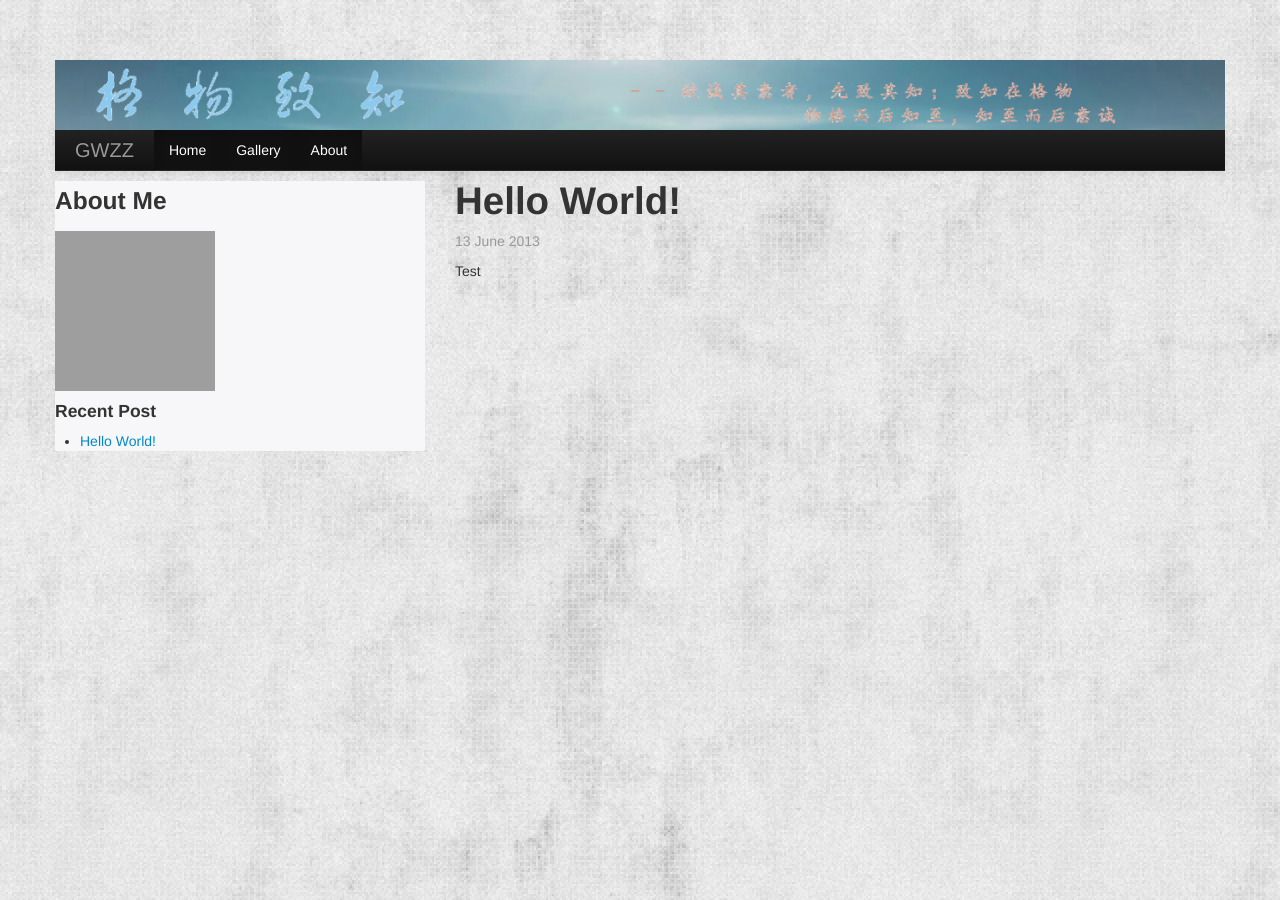
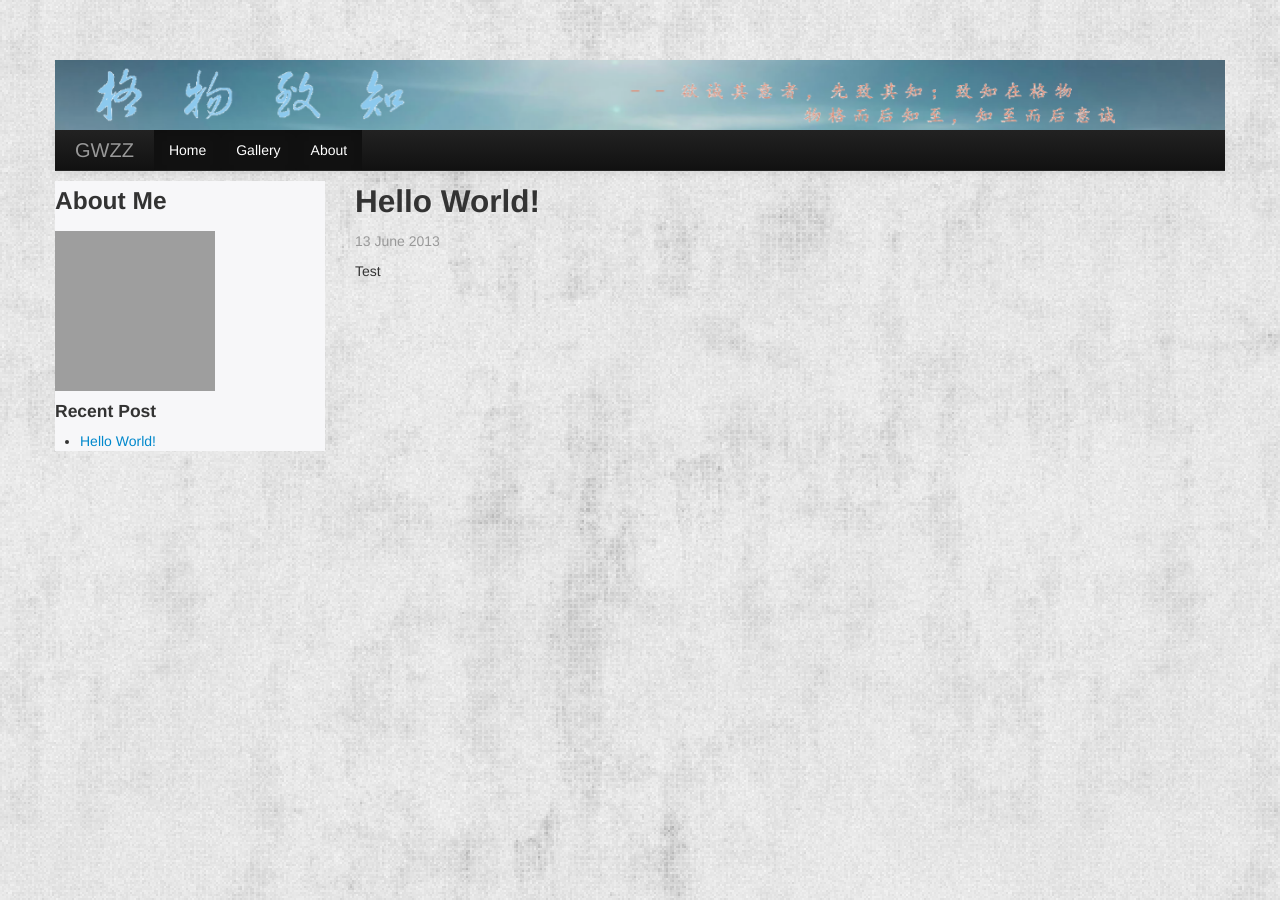
Before and after one commit to gwzz/gwzz.github.io, a Jekyll site: the page built from _posts/2013-06-13-hello-world.html, in a window 1280 px wide. Built offline with Jekyll 4.4.1, drawn with Linux system fonts in a browser that asks for light colours; Markdown is read by kramdown in place of the engine named in the settings; grey boxes are pictures that could not be loaded.

Commit message:
change the location of sidebar in post

```diff
--- a/_layouts/post.html
+++ b/_layouts/post.html
@@ -1,15 +1,16 @@
 {% include header.html %}
 
 <div class="row-fluid">
-	<div class="span4">
-		{% include sidebar.html %}
+	<div class="row-fluid">
+		<div class="span3">
+		  {% include sidebar.html %}
+		</div>
+		<div class="span9">
+		  <h2>{{ page.title }}</h2>
+		  <p class="muted">{{ page.date | date_to_long_string }}</p>
+		  {{ content }}
+		</div>
 	</div>
-  <div class="span8">
-    <h1>{{ page.title }}</h1>
-    <p class="muted">{{ page.date | date_to_long_string }}</p>
-    {{ content }}
-  </div>
-
 </div>
 
 {% include footer.html %}
```
